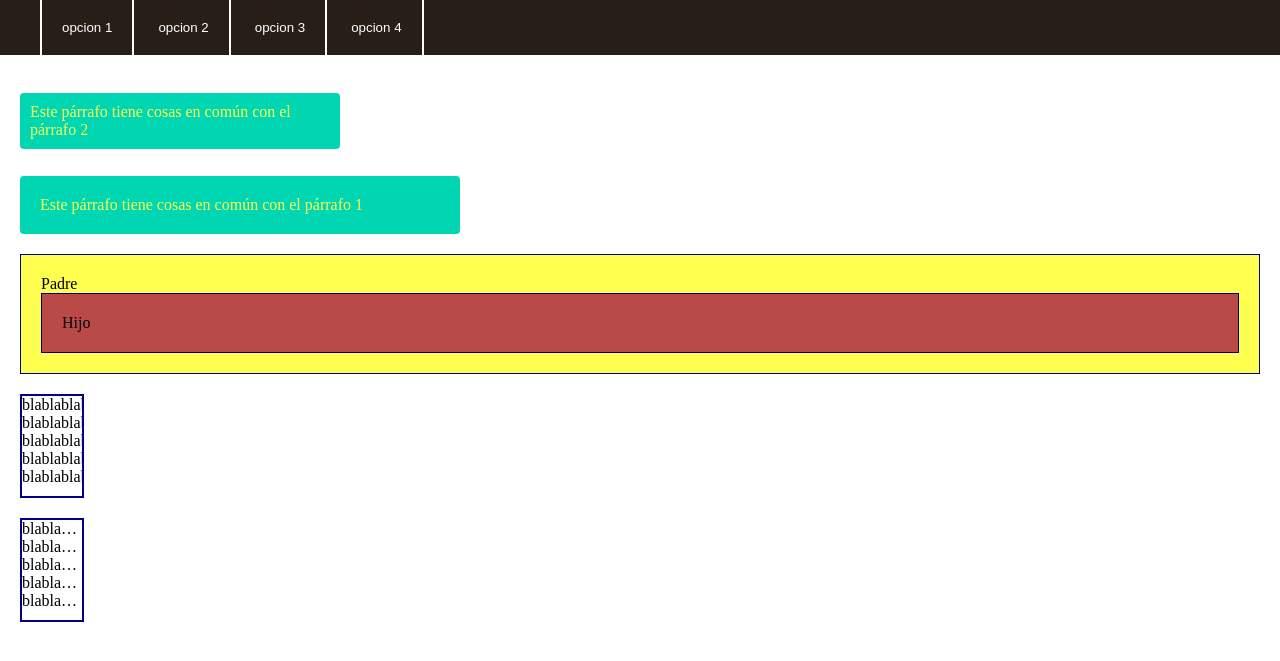
After one commit to dominuskernel/school-enviroment, a PHP site: page /views/csstyles2.html in a window 1280 px wide. The commit adds this page. Shown: the top 661 px of the page. Run offline with PHP 8.4, Linux system fonts and the light colour scheme.

Commit message:
fix(lesson 2): add lesson 2

```diff
--- a/index.html
+++ b/index.html
@@ -11,6 +11,7 @@
         <h1>Index</h1>
         <ul>
             <li><a href="views/csstyles.html">CSS styles</a></li>
+            <li><a href="views/csstyles2.html">CSS styles 2</a></li>
         </ul>
 
     </body>
--- a/src/index.html
+++ b/src/index.html
@@ -11,6 +11,7 @@
         <h1>Index</h1>
         <ul>
             <li><a href="views/csstyles.html">CSS styles</a></li>
+            <li><a href="views/csstyles2.html">CSS styles 2</a></li>
         </ul>
 
     </body>
--- a/src/scripts/example1.js
+++ b/src/scripts/example1.js
@@ -10,7 +10,7 @@ function startEvents(){
 
 
 function changeBackgroundOver(){
-    document.getElementsByClassName("caja")[0].style.backgroundColor = "yellow";
+    document.getElementsByClassName("caja")[0].style.borderColor = "yellow";
 }
 
 function changeBackgroundOut(){
--- a/src/stylesheets/csstyles.css
+++ b/src/stylesheets/csstyles.css
@@ -25,6 +25,7 @@
 
 .animations {
     display: inline;
+    position: absolute;
 }
 
 .box {
@@ -36,10 +37,12 @@
     padding: 30px;
     background: green;
     border: 1px solid red;
+    position: absolute;
+    top: 20px;
+    right: 10px;
     display: inline-block;
     vertical-align: top;
     margin-left: 300px;
-    margin-top: 290px;
 
 }
 
--- a/stylesheets/csstyles.css
+++ b/stylesheets/csstyles.css
@@ -25,6 +25,7 @@
 
 .animations {
     display: inline;
+    position: absolute;
 }
 
 .box {
@@ -36,10 +37,12 @@
     padding: 30px;
     background: green;
     border: 1px solid red;
+    position: absolute;
+    top: 20px;
+    right: 10px;
     display: inline-block;
     vertical-align: top;
     margin-left: 300px;
-    margin-top: 290px;
 
 }
 
--- /dev/null
+++ b/stylesheets/csstyles2.css
@@ -0,0 +1,101 @@
+body{
+    padding: 0;
+    margin: 0;
+}
+
+.content {
+    padding: 20px;
+}
+
+.main-menu {
+    background: #271E17;
+    position: fixed;
+    width: 100%;
+}
+
+.main-menu ul{
+    list-style-type: none;
+    margin: 0;
+}
+
+.main-menu ul li{
+    display: inline-block;
+    border-right: 2px solid #fff;
+}
+
+.main-menu ul li:first-child{
+    border-left: 2px solid #fff;
+}
+
+.main-menu ul li:first-child:hover{
+    border-left: 2px solid #2f6fad;
+}
+
+.main-menu ul li button{
+    background: transparent;
+    border: 0;
+    color: #fff;
+    cursor: pointer;
+    padding: 20px;
+}
+
+.main-menu ul li:hover{
+    border-right: 2px solid #2f6fad;
+}
+
+.main-menu ul li:hover button{
+    color: #2f6fad;
+}
+
+.parrafo1,.parrafo2 {
+    background: #00d6b2;
+    border-radius: 4px;
+    color: #ffff4f;
+    margin-bottom: 20px;
+}
+
+.parrafo1 {
+    padding: 10px;
+    position: relative;
+    top: 73px;
+    width: 300px;
+
+
+}
+
+.parrafo2 {
+    margin-top: 100px;
+    padding: 20px;
+    width: 400px;
+}
+
+.padre{
+    background: #ffff4f;
+    border: 1px solid #000088;
+    padding: 20px;
+}
+
+.padre .hijo{
+    border: inherit;
+    background: #B94A48;
+    padding: inherit;
+}
+
+.con-overflow {
+    border: 2px solid #000088;
+    overflow-y: auto;
+    overflow-x: auto;
+    margin-top: 20px;
+    width: 60px;
+    height: 100px
+}
+
+.sin-overflow {
+    border: 2px solid #000088;
+    overflow-y: hidden;
+    overflow-x: hidden;
+    margin-top: 20px;
+    text-overflow: ellipsis;
+    width: 60px;
+    height: 100px;
+}
--- /dev/null
+++ b/views/csstyles2.html
@@ -0,0 +1,35 @@
+<!DOCTYPE html>
+<html lang="en">
+<head>
+    <meta charset="UTF-8">
+    <title>Css Styles</title>
+    <link rel="stylesheet" type="text/css" href="../stylesheets/csstyles2.css">
+</head>
+<body>
+    <div class="main-menu">
+        <ul>
+            <li><button type="button">opcion 1</button></li>
+            <li><button type="button">opcion 2</button></li>
+            <li><button type="button">opcion 3</button></li>
+            <li><button type="button">opcion 4</button></li>
+        </ul>
+    </div>
+    <div class="content">
+        <div class="parrafo1">
+            Este párrafo tiene cosas en común con el párrafo 2
+        </div>
+        <div class="parrafo2">
+            Este párrafo tiene cosas en común con el párrafo 1
+        </div>
+
+        <div class="padre">
+            Padre
+            <div class="hijo">
+                Hijo
+            </div>
+        </div>
+        <div class="con-overflow">blablablabla blablablabla blablablabla blablablabla blablablabla</div>
+        <div class="sin-overflow">blablablabla blablablabla blablablabla blablablabla blablablabla</div>
+    </div>
+</body>
+</html>
```
Also changed, not shown: src/stylesheets/csstyles2.css (added, +101 -0 lines), src/views/csstyles.html (+4 -3 lines), src/views/csstyles2.html (added, +35 -0 lines), views/csstyles.html (+4 -3 lines).
